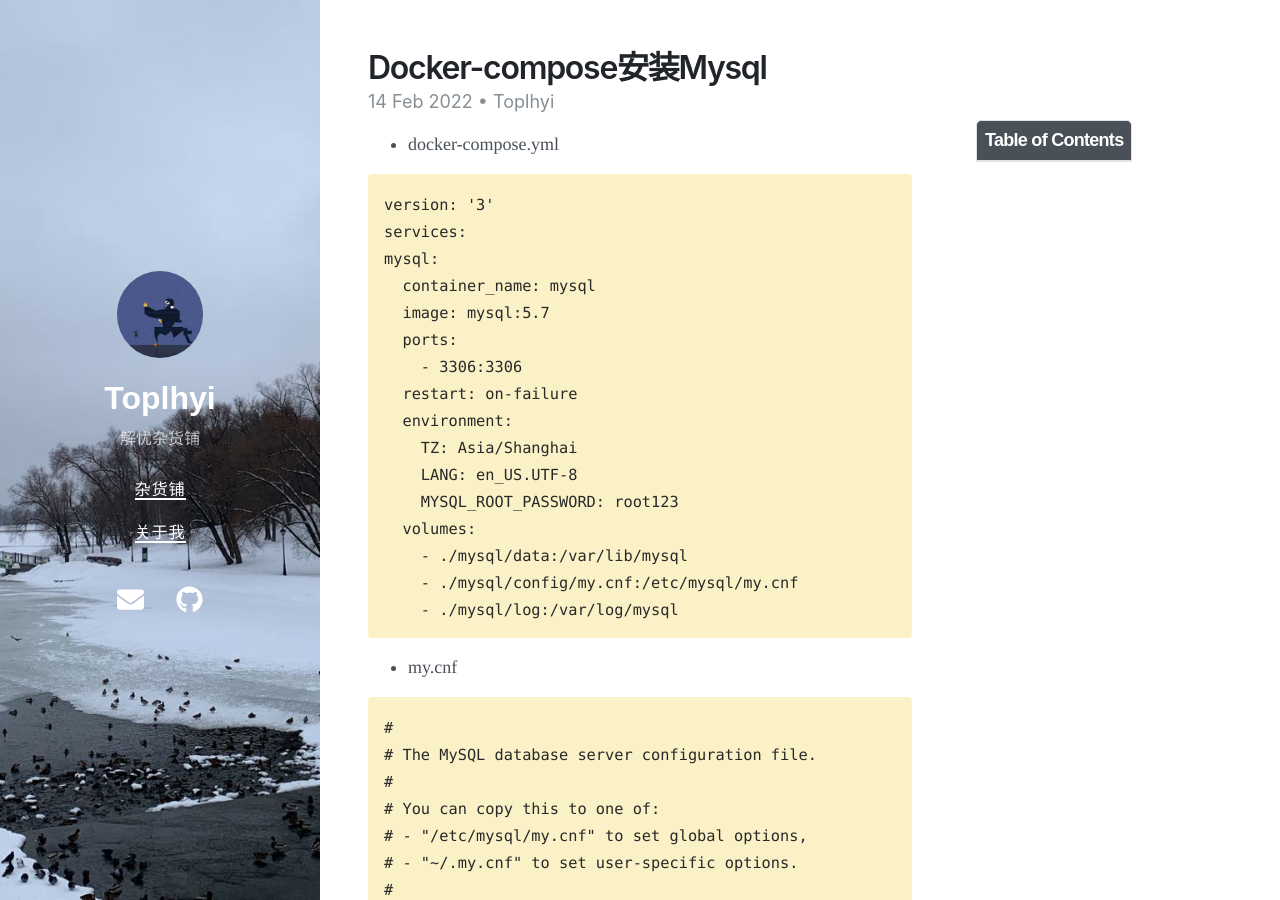
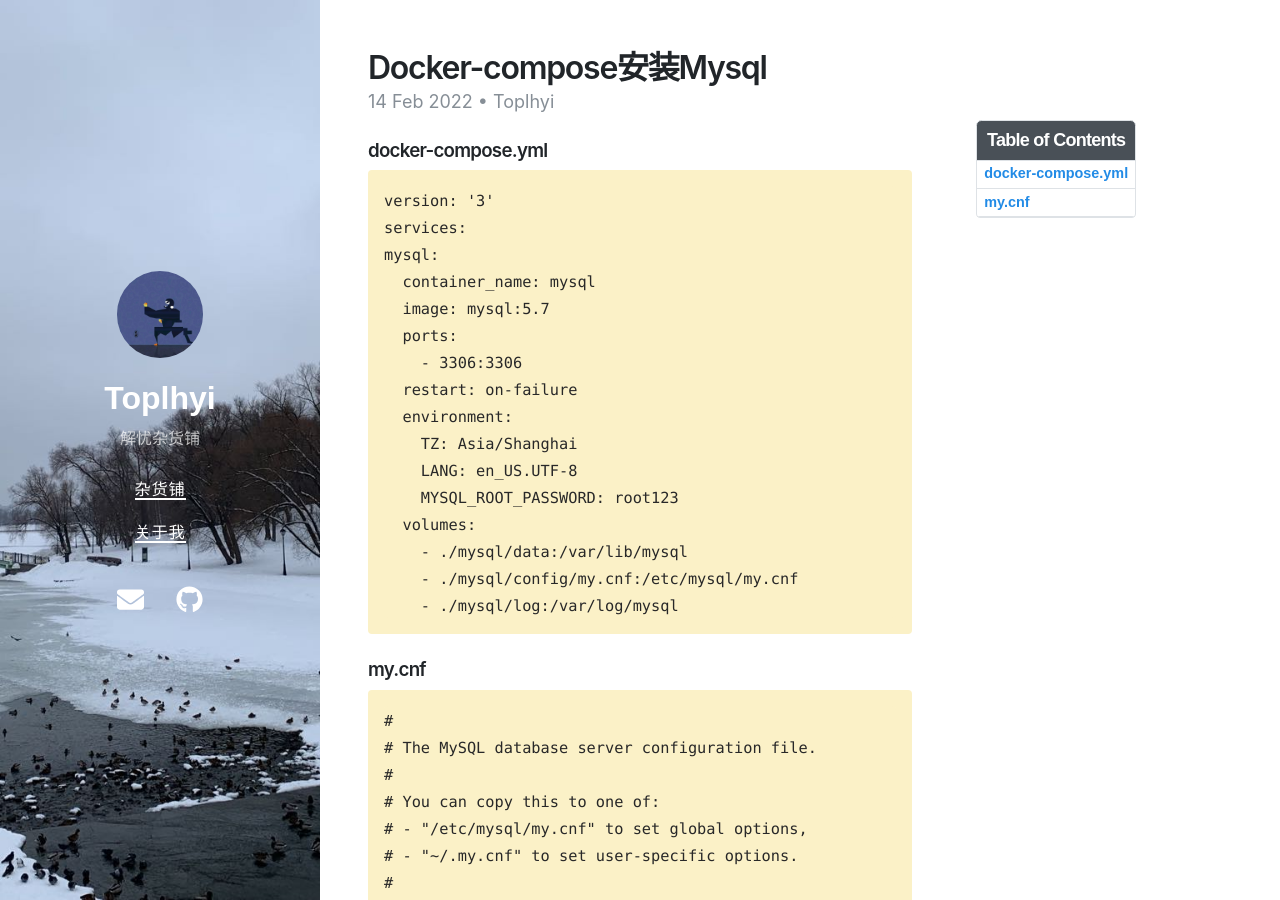
Before and after one commit to toplhy/toplhy.github.io, a Jekyll site: the page built from _posts/2022-02-14-docker-compose-mysql.md, in a window 1280 px wide and 900 px high. Built offline with Jekyll 4.4.1, drawn with Linux system fonts in a browser that asks for light colours; nearby versions of some CDN libraries.

Commit message:
Update 2022-02-14-docker-compose-mysql.md

````diff
--- a/_posts/2022-02-14-docker-compose-mysql.md
+++ b/_posts/2022-02-14-docker-compose-mysql.md
@@ -7,7 +7,7 @@
 toc:  true
 ---
 
-+ docker-compose.yml
+### docker-compose.yml
 
 ```
 version: '3'
@@ -28,7 +28,7 @@
     - ./mysql/log:/var/log/mysql
 ```
 
-+ my.cnf
+### my.cnf
 
 ```
 #
````
